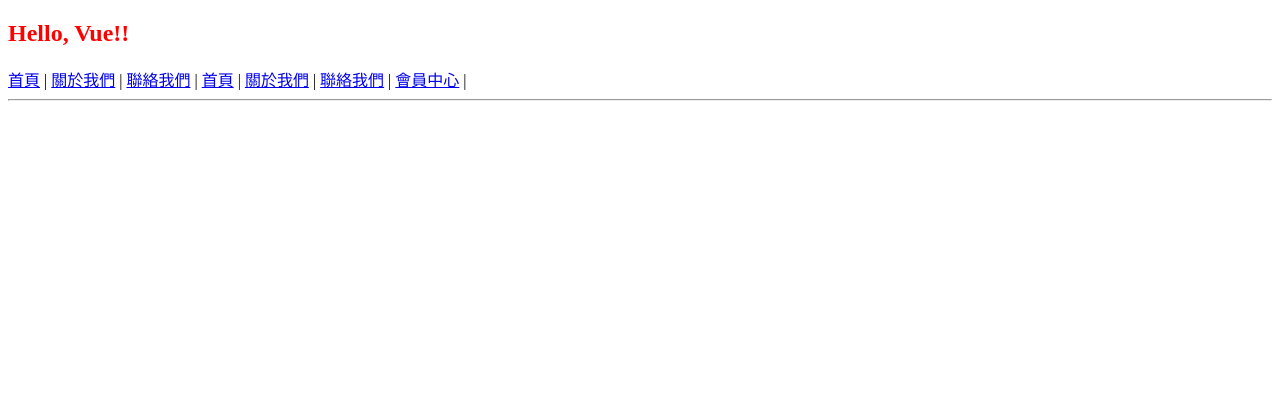
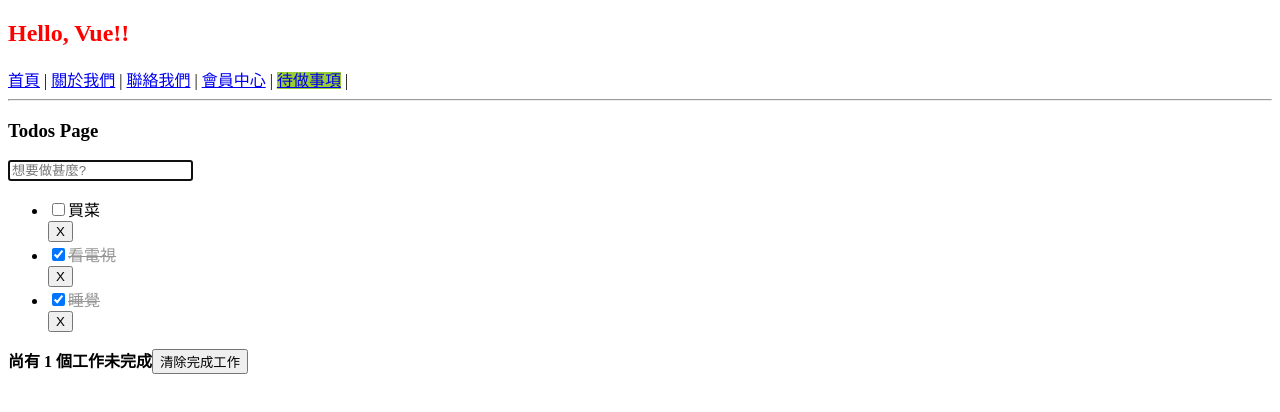
Before and after one commit to LanceChen2/vue-ojtm, a Vue app: page /todos in a window 1280 px wide. Shown: the top 412 px of the page. Built offline with nearby package versions, Linux system fonts and the light colour scheme.

Commit message:
TodosView and NotFound views

```diff
--- a/package.json
+++ b/package.json
@@ -9,6 +9,7 @@
     "preview": "vite preview"
   },
   "dependencies": {
+    "bootstrap": "^5.3.7",
     "vue": "^3.5.13",
     "vue-router": "^4.5.1"
   },
--- a/src/App.vue
+++ b/src/App.vue
@@ -19,13 +19,15 @@ import HomeView from './views/HomeView.vue';
 
 <template>
     <h2 id="apph2">Hello, Vue!!</h2>
-    <RouterLink to="/">首頁</RouterLink> |
-    <RouterLink to="/about">關於我們</RouterLink> |
-    <RouterLink to="/xyz">聯絡我們</RouterLink> |
-    <RouterLink :to="{name: 'home'}">首頁</RouterLink> |
-    <RouterLink :to="{name: 'about'}">關於我們</RouterLink> |
-    <RouterLink :to="{name: 'contact'}">聯絡我們</RouterLink> |
-    <RouterLink :to="{name: 'member', params: {id:'10'}}">會員中心</RouterLink> |
+    <!-- <RouterLink to="/">首頁</RouterLink> |
+    <RouterLink to="/about_ispan">關於我們</RouterLink> |
+    <RouterLink to="/contact">聯絡我們</RouterLink> | -->
+    <RouterLink :to="{name: 'home'} " activeClass="active">首頁</RouterLink> |
+    <RouterLink :to="{name: 'about'}" activeClass="active">關於我們</RouterLink> |
+    <RouterLink :to="{name: 'contact'}" activeClass="active">聯絡我們</RouterLink> |
+    <RouterLink :to="{name: 'member', params: {id:'10'}}" activeClass="active">會員中心</RouterLink> |
+    <RouterLink :to="{name: 'todos' }" activeClass="active">待做事項</RouterLink> |
+
 
     <hr>
     <RouterView />
@@ -52,4 +54,8 @@ import HomeView from './views/HomeView.vue';
 #apph2 {
     color: red;
 }
+
+.active{
+    background-color: yellowgreen;
+}
 </style>
--- a/src/router.js
+++ b/src/router.js
@@ -5,14 +5,19 @@ import ContactView from "./views/ContactView.vue";
 import Team1View from "./views/Team1View.vue";
 import Team2View from "./views/Team2View.vue";
 import MemberCenter from "./views/MemberCenter.vue";
+import TodosView_Full from "./views/TodosView_Full.vue";
+import NotFound from "./views/NotFound.vue";
 
 //URL <> Component
 //路由對應表
 const routes = [
+    {path: "/", redirect: "/home"},
+
     //htpp://localhost:5173/  >  HomeView
-    {path: "/", component: HomeView, name: "home"},
+    {path: "/home", component: HomeView, name: "home"},
     //htpp://localhost:5173/about  >  AboutView
     {path: "/about_ispan", component: AboutView, name: "about",
+        redirect: "/about_ispan/team1",  //重定向到team1
         children: [
             //htpp://localhost:5173/about/team1  >  Team1View
             {path: "team1", component: Team1View, name: "team1"},
@@ -21,9 +26,16 @@ const routes = [
         ]
     },
     //htpp://localhost:5173/xyz  >  ContactView
-    {path: "/contact", component: ContactView, name: "contact"},
+    {path: "/contact/", component: ContactView, name: "contact",
+        alias: "/contact_us", //別名
+        sensitive: true,  //大小寫敏感
+        strict: false //嚴格模式
+    },
     //htpp://localhost:5173/member  >  MemberCenter
     {path: "/member/:id", component: MemberCenter, name: "member", props: true},
+    //htpp://localhost:5173/todos  >  todos
+    {path: "/todos", component: TodosView_Full, name: "todos"},
+    {path: "/:pathMatch(.*)*", component: NotFound, name: "notfound"},
 ]
 
 const router = createRouter({
--- a/src/views/AboutView.vue
+++ b/src/views/AboutView.vue
@@ -5,13 +5,16 @@
 <template>
     <div>
         <h2>About Page</h2>
-        <RouterLink :to="{name: 'team1'}">Team1</RouterLink>|
-        <RouterLink :to="{name: 'team2'}">Team2</RouterLink>|
+        <RouterLink :to="{name: 'team1'}" activeClass="active">Team1</RouterLink>|
+        <RouterLink :to="{name: 'team2'}" activeClass="active">Team2</RouterLink>|
         <hr>
         <RouterView> </RouterView>
     </div>
 </template>
 
 <style lang="css" scoped>
-
+.active{
+    color: brown;
+    text-decoration: none;
+}
 </style>
--- /dev/null
+++ b/src/views/NotFound.vue
@@ -0,0 +1,13 @@
+<script setup>
+
+</script>
+
+<template>
+    <div>
+        <h2>404 找不到檔案</h2>
+    </div>
+</template>
+
+<style lang="css" scoped>
+
+</style>
--- /dev/null
+++ b/src/views/TodosView_Full.vue
@@ -0,0 +1,88 @@
+<script setup>
+import { computed, ref } from 'vue';
+const newTodo = ref('')
+
+const todos = ref(
+    [
+        { "id": "m21uwqfprb0ncx4", "title": "買菜", "completed": false },
+        { "id": "m21w6x73hw2tvrc", "title": "看電視", "completed": true },
+        { "id": "m21w6x73hw2abcd", "title": "睡覺", "completed": true },
+    ]
+)
+//取得唯一值
+const uniqueId = () => Date.now().toString(36) + Math.random().toString(36).substring(2, 9);
+
+//待做事項新增
+const enterHandler = ()=>{
+    todos.value.push({ "id": uniqueId(), "title": newTodo.value, "completed": false})
+     newTodo.value = ''
+}
+
+//清除輸入的資料
+const deleteHandler = () => {
+    newTodo.value = ''
+}
+
+//刪除 todo
+const removeTodo = todo =>{
+    //找到 todo 在 todos 中的索引值
+    const idx = todos.value.indexOf(todo)
+
+    //刪除 從idx這個位置刪除1筆資料
+    todos.value.splice(idx,1)
+}
+
+//移除所有完成的工作
+const removeCompleted = ()=>{
+    for(let i=todos.value.length-1;i>=0;i--){
+        if(todos.value[i].completed){
+            todos.value.splice(i, 1)
+        }
+    }
+}
+
+//計算還有幾個工作未完成
+const remaining = computed(()=>{
+   const activeTodos = todos.value.filter(todo=>!todo.completed)
+   return activeTodos.length
+})
+
+
+
+</script>
+
+<template>
+    <div class="row">
+        <div class="col-3"> </div>
+        <div class="col-6">
+            <h3>Todos Page</h3>
+            <input v-model="newTodo" @keyup.delete="deleteHandler" @keyup.enter="enterHandler" type="text" class="form-control" autofocus autocomplete="off" placeholder="想要做甚麼?">
+            <ul class="list-group mt-3">
+                <li v-for="todo in todos" :key="todo.id" class="list-group-item">
+                    <div class="d-flex justify-content-between">
+                        <div>
+                            <input v-model="todo.completed" class="form-check-input me-3" type="checkbox">
+                            <label class="form-check-label" :class="{completed:todo.completed}">{{ todo.title }}</label>
+                        </div>
+                        <button @click="removeTodo(todo)" class="badge bg-danger rounded-pill border-0">X</button>
+                    </div>
+
+                </li>
+
+            </ul>
+            <div class="mt-3 d-flex justify-content-between">
+                <strong class=" me-3">尚有 {{remaining}} 個工作未完成</strong>
+                <button class="btn btn-warning me-3" @click="removeCompleted">清除完成工作</button>
+            </div>
+        </div>
+        <div class="col-3"></div>
+
+    </div>
+</template>
+
+<style lang="css" scoped>
+.completed {
+    color: #949494;
+    text-decoration: line-through;
+}
+</style>
```
Also changed, not shown: 1 other file (tests, documents, lock files or other folders).
